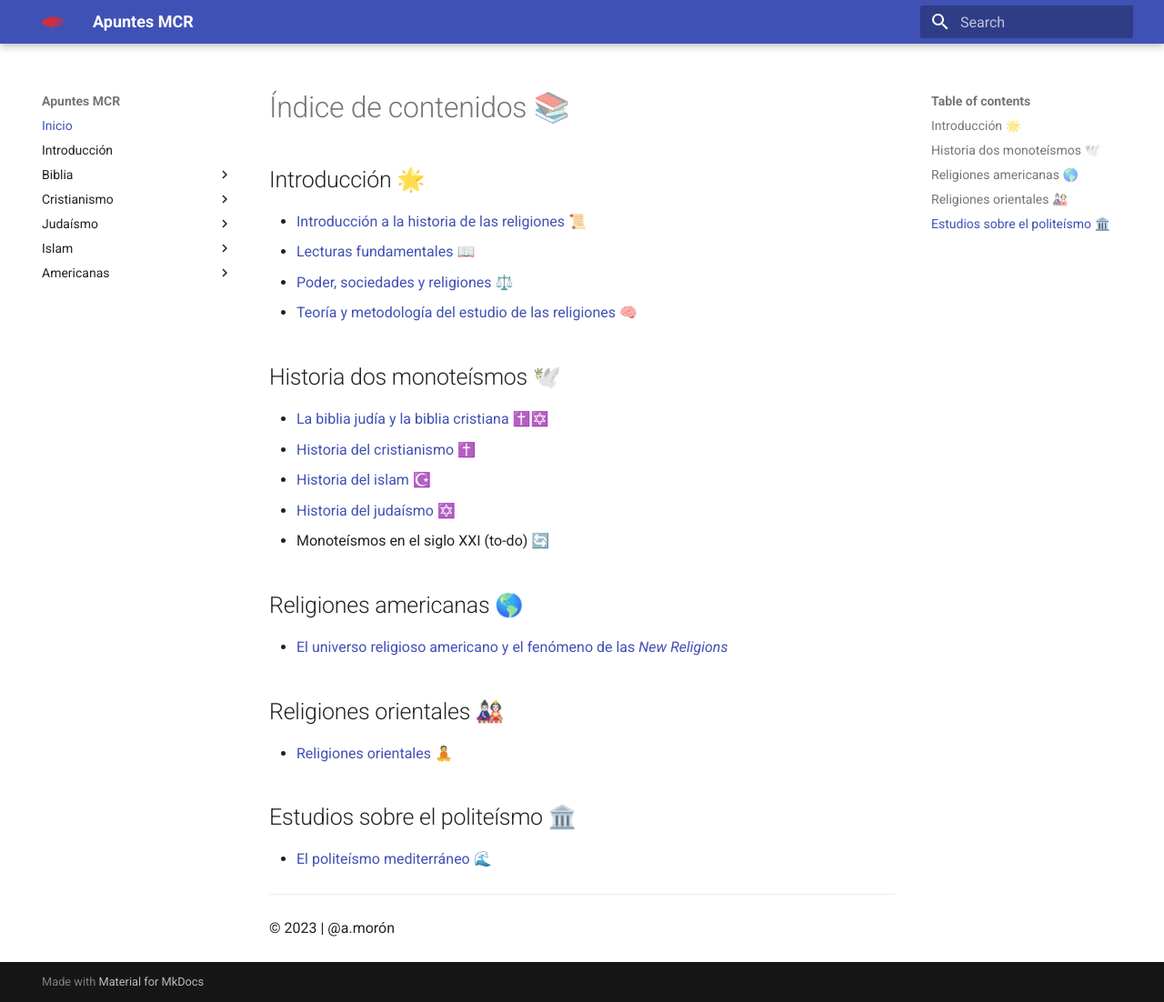
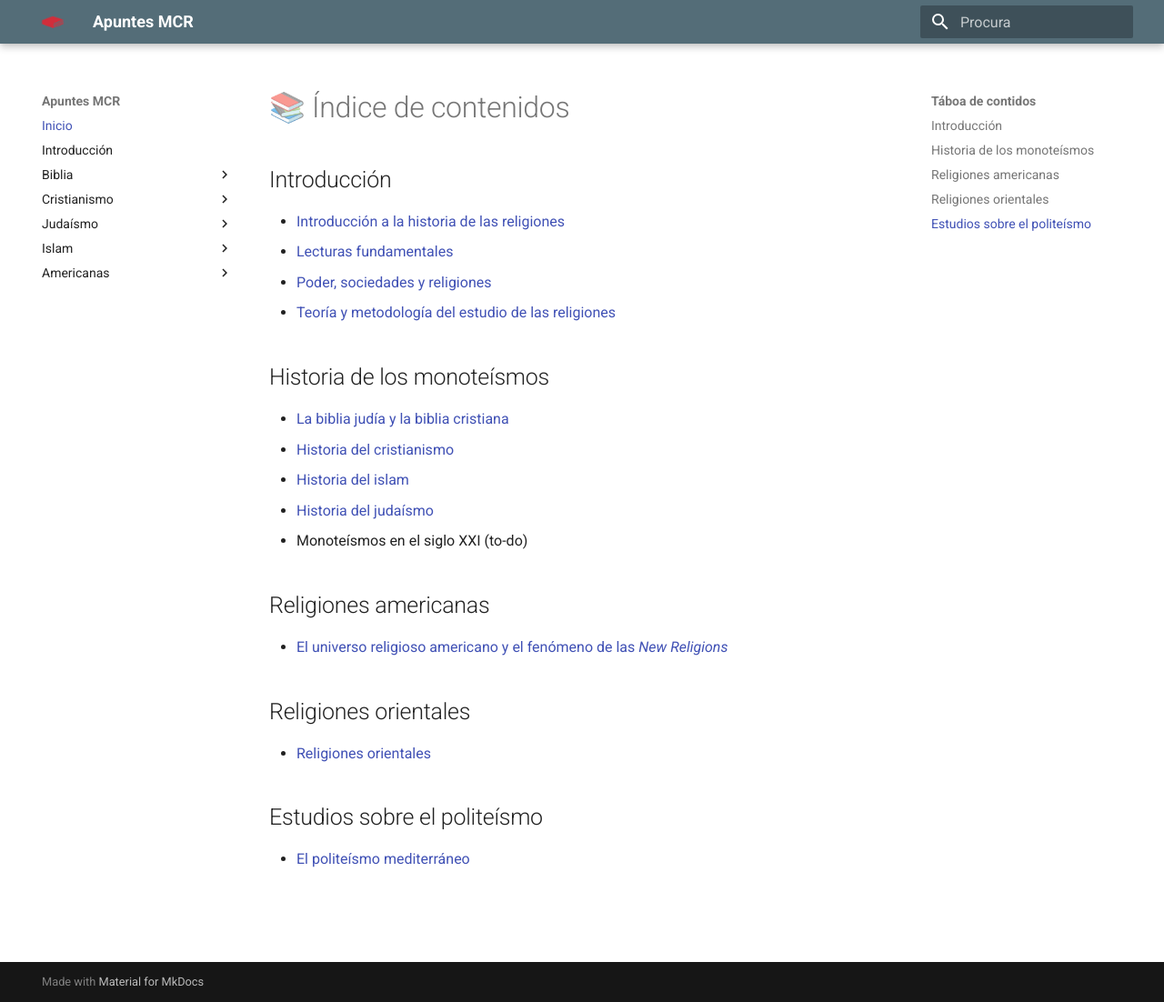
Before and after one commit to moronbandin/mcr_docs, an MkDocs documentation site: the page built from docs/index.md, in a window 1280 px wide and 1102 px high. Shown: the whole window at 91% size. Built offline with MkDocs 1.6.1 and Material for MkDocs 9.7.7, drawn with Linux system fonts in a browser that asks for light colours.

Commit message:
Updated?

```diff
--- a/docs/index.md
+++ b/docs/index.md
@@ -1,32 +1,28 @@
-# Índice de contenidos 📚
+# 📚 Índice de contenidos
 
-## Introducción 🌟
+## Introducción
 
-- [Introducción a la historia de las religiones](intro/index.md) 📜
-- [Lecturas fundamentales](lecturas/index.md) 📖
-- [Poder, sociedades y religiones](poder/index.md) ⚖️
-- [Teoría y metodología del estudio de las religiones](teoria/index.md) 🧠
+- [Introducción a la historia de las religiones](intro/index.md)
+- [Lecturas fundamentales](lecturas/index.md)
+- [Poder, sociedades y religiones](poder/index.md)
+- [Teoría y metodología del estudio de las religiones](teoria/index.md)
 
-## Historia dos monoteísmos 🕊️
+## Historia de los monoteísmos
 
-- [La biblia judía y la biblia cristiana](/biblia/index.md) ✝️✡️
-- [Historia del cristianismo](cristianismo/index.md) ✝️
-- [Historia del islam](islam/index.md) ☪️
-- [Historia del judaísmo](judaismo/intro.md) ✡️
-- Monoteísmos en el siglo XXI (to-do) 🔄
+- [La biblia judía y la biblia cristiana](/biblia/index.md)
+- [Historia del cristianismo](cristianismo/index.md)
+- [Historia del islam](islam/index.md)
+- [Historia del judaísmo](judaismo/intro.md)
+- Monoteísmos en el siglo XXI (to-do)
 
-## Religiones americanas 🌎
+## Religiones americanas
 
 - [El universo religioso americano y el fenómeno de las _New Religions_](americanas/index.md)
 
-## Religiones orientales 🎎
+## Religiones orientales
 
-- [Religiones orientales](orientales/index.md) 🧘
+- [Religiones orientales](orientales/index.md)
 
-## Estudios sobre el politeísmo 🏛️
+## Estudios sobre el politeísmo
 
-- [El politeísmo mediterráneo](politeismo/index.md) 🌊
-
----
-
-© 2023 | @a.morón
+- [El politeísmo mediterráneo](politeismo/index.md)
--- a/mkdocs.yml
+++ b/mkdocs.yml
@@ -34,14 +34,15 @@ nav:
     - Apuntes: americanas/apuntes/amcas.md
     - Materiales: americanas/materiales/
 theme:
+  language: gl
   name: 'material'
   palette:
-    primary: 'indigo'
-    accent: 'indigo'
+    primary: 'blue grey'
+    accent: 'yellow'
   logo: 'images/logo.png'
   favicon: 'images/favicon.ico'
   font:
-    text: 'Roboto'
+    text: Roboto
   social:
     - icon: fontawesome/brands/github
       link: https://github.com/moronbandin
```
Also changed, not shown: docs/biblia/index.md (+14 -12 lines), docs/judaismo/apuntes/t5/index.md (+5 -0 lines), site/search/search_index.json, 1 other file.
